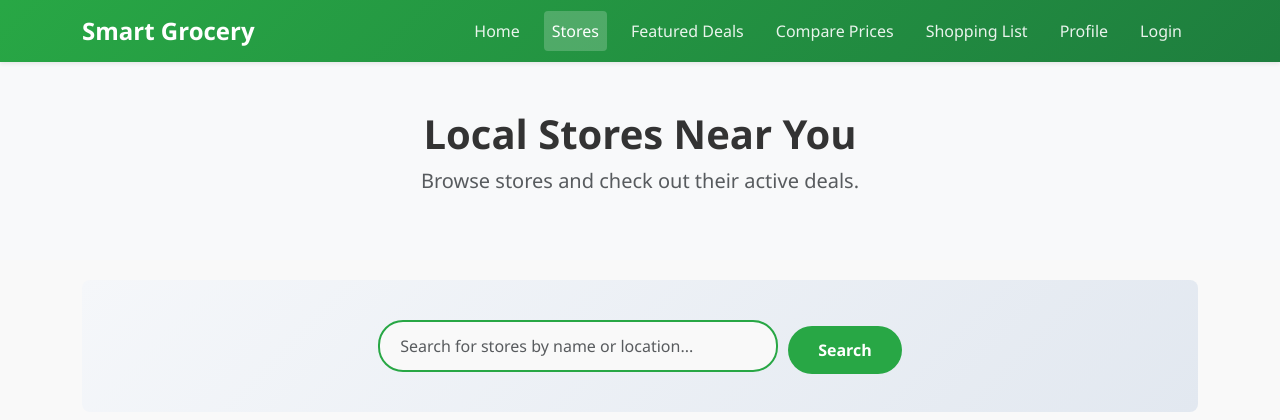
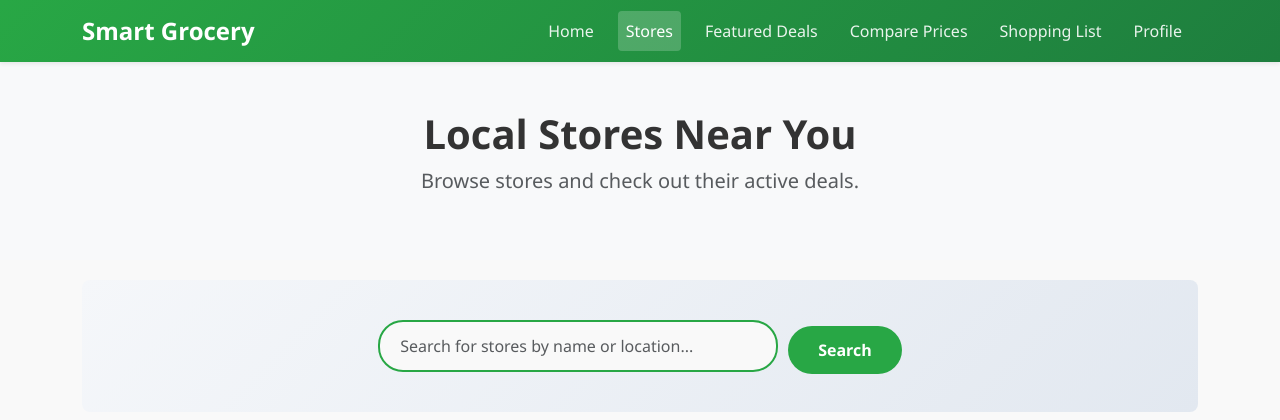
Before and after one commit to boraelshani/Smart-Grocery, a Flask app: page /stores in a window 1280 px wide. Shown: the top 420 px of the page. Run offline with Flask 3, Linux system fonts and the light colour scheme; data that the repository does not hold is empty; some libraries are stand-ins or nearby versions.

Commit message:
log in nav bar

```diff
--- a/templates/about.html
+++ b/templates/about.html
@@ -24,7 +24,7 @@
           <li class="nav-item"><a class="nav-link" href="{{ url_for('main.compare_prices') }}">Compare Prices</a></li>
           <li class="nav-item"><a class="nav-link" href="{{ url_for('main.shopping_list') }}">Shopping List</a></li>
           <li class="nav-item"><a class="nav-link" href="{{ url_for('main.profile') }}">Profile</a></li>
-          <li class="nav-item"><a class="nav-link" href="{{ url_for('auth.login') }}">Login</a></li>
+
         </ul>
       </div>
     </div>
--- a/templates/compare_prices.html
+++ b/templates/compare_prices.html
@@ -23,7 +23,7 @@
           <li class="nav-item"><a class="nav-link active" href="{{ url_for('main.compare_prices') }}">Compare Prices</a></li>
           <li class="nav-item"><a class="nav-link" href="{{ url_for('main.shopping_list') }}">Shopping List</a></li>
           <li class="nav-item"><a class="nav-link" href="{{ url_for('main.profile') }}">Profile</a></li>
-          <li class="nav-item"><a class="nav-link" href="{{ url_for('auth.login') }}">Login</a></li>
+
         </ul>
       </div>
     </div>
--- a/templates/featured_deals.html
+++ b/templates/featured_deals.html
@@ -35,9 +35,7 @@
         <li class="nav-item">
           <a class="nav-link" href="{{ url_for('main.profile') }}">Profile</a>
         </li>
-        <li class="nav-item">
-          <a class="nav-link" href="{{ url_for('auth.login') }}">Login</a>
-        </li>
+
       </ul>
     </div>
   </div>
--- a/templates/home.html
+++ b/templates/home.html
@@ -35,9 +35,7 @@
         <li class="nav-item">
           <a class="nav-link" href="{{ url_for('main.profile') }}">Profile</a>
         </li>
-        <li class="nav-item">
-          <a class="nav-link" href="{{ url_for('auth.login') }}">Login</a>
-        </li>
+
       </ul>
     </div>
   </div>
--- a/templates/profile.html
+++ b/templates/profile.html
@@ -36,9 +36,7 @@
         <li class="nav-item">
           <a class="nav-link active" href="{{ url_for('main.profile') }}">Profile</a>
         </li>
-        <li class="nav-item">
-          <a class="nav-link" href="{{ url_for('auth.login') }}">Login</a>
-        </li>
+
       </ul>
     </div>
   </div>
--- a/templates/shopping_list.html
+++ b/templates/shopping_list.html
@@ -39,9 +39,7 @@
 <li class="nav-item">
 <a class="nav-link" href="{{ url_for('main.profile') }}">Profile</a>
 </li>
-<li class="nav-item">
-<a class="nav-link" href="{{ url_for('auth.login') }}">Login</a>
-</li>
+
 </ul>
 </div>
 </div>
--- a/templates/stores.html
+++ b/templates/stores.html
@@ -35,9 +35,7 @@
         <li class="nav-item">
           <a class="nav-link" href="{{ url_for('main.profile') }}">Profile</a>
         </li>
-        <li class="nav-item">
-          <a class="nav-link" href="{{ url_for('auth.login') }}">Login</a>
-        </li>
+
       </ul>
     </div>
   </div>
```
